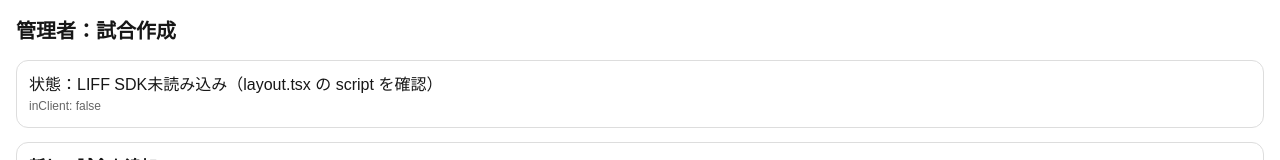
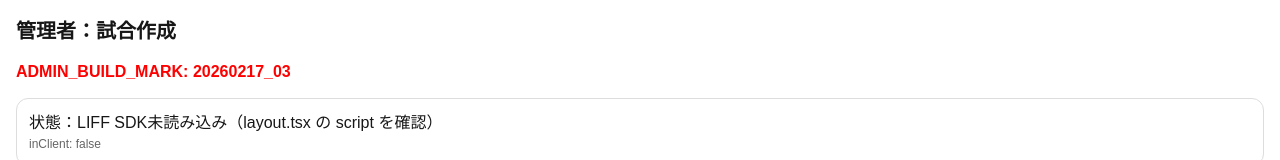
Before and after one commit to ktktisi23businessyo-dotcom/baseball-stats-liff, a Next.js app: page /admin in a window 1280 px wide. Shown: the top 160 px of the page. Built offline with nearby package versions, Linux system fonts and the light colour scheme; no server answers.

Commit message:
Add ADMIN_BUILD_MARK to admin page

```diff
--- a/src/app/admin/page.tsx
+++ b/src/app/admin/page.tsx
@@ -157,6 +157,7 @@ export default function AdminPage() {
   return (
     <main style={{ padding: 16, display: "grid", gap: 14 }}>
       <h1 style={{ fontSize: 20, fontWeight: 800 }}>管理者：試合作成</h1>
+      <div style={{ color: "red", fontWeight: 900 }}>ADMIN_BUILD_MARK: 20260217_03</div>
 
       <div style={{ border: "1px solid #ddd", borderRadius: 12, padding: 12 }}>
         <div>状態：{status}</div>
```
